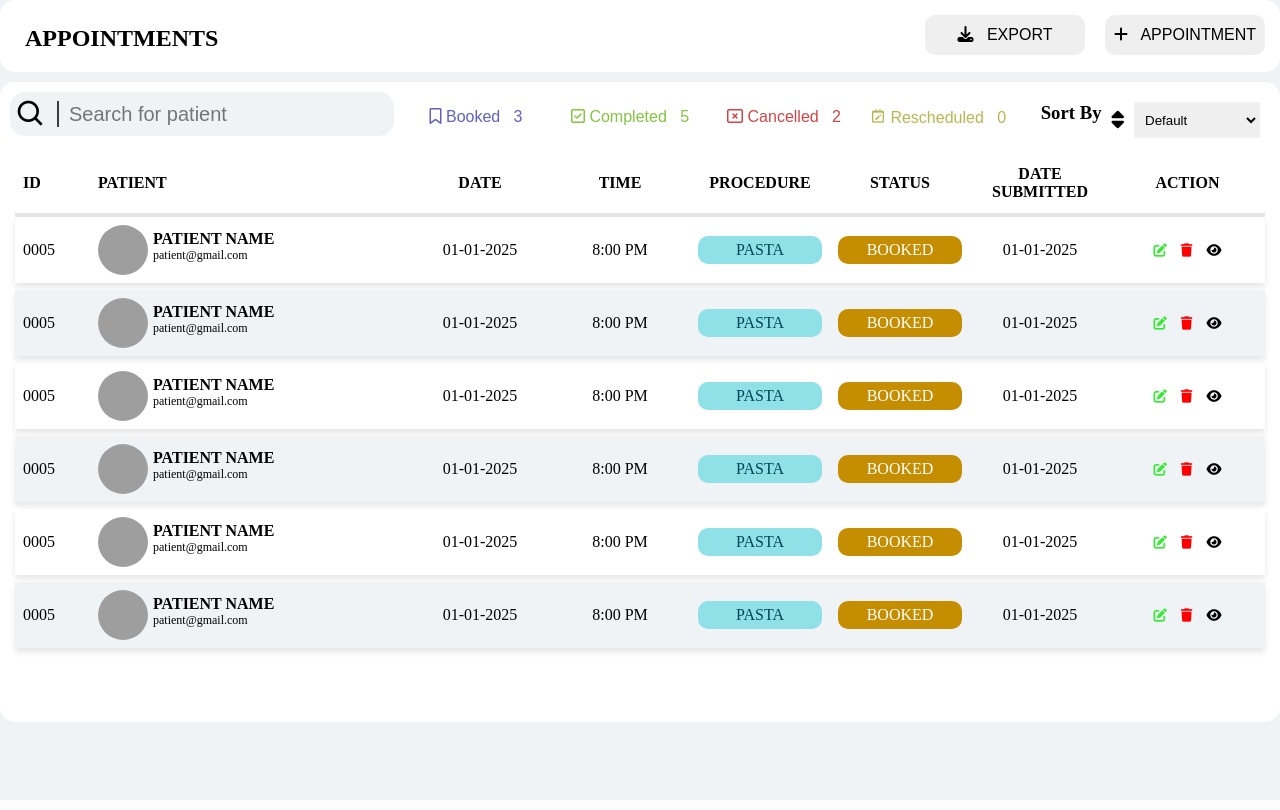
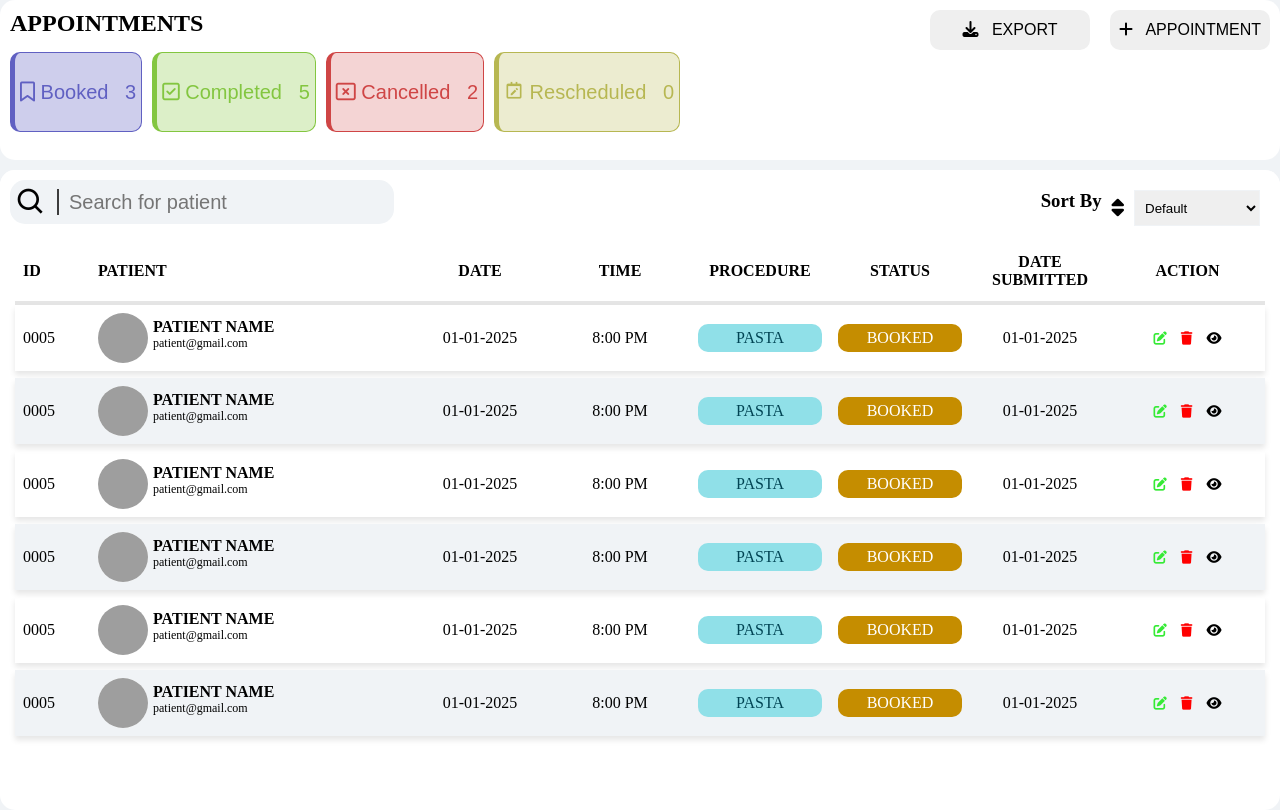
Before and after one commit to Feeder029/ANG, a PHP site: page /Appointment.html in a window 1280 px wide. Before the commit the page ends 651 px from the top, so only its background shows below. Run offline with PHP 8.4, Linux system fonts and the light colour scheme; grey boxes are pictures that could not be loaded.

Commit message:
admin btn

```diff
--- a/Dashboard/Appointment/Appointment.css
+++ b/Dashboard/Appointment/Appointment.css
@@ -15,17 +15,16 @@ body{
 .nav-bar{
     background-color:#ffffff;
 
-    height: 9vh;
+    height: 20vh;
     width: 100%;
     display: flex;
     flex-direction: row;
-    padding: 15px;
+    padding: 10px;
     border-radius: 15px;
 }
 
 .nav-left{
     display: flex;
-    padding: 10px;
     position: relative;
     flex-direction: column;
 }
@@ -271,49 +270,61 @@ tr:nth-child(even) {
     display:inline-flex;
     justify-content: left;
     gap: 10px;
-
 }
 
 .status-container button{
-    padding: 2px;
-    width: 18vh;
-    height: 5vh;
+    padding: 5px;
+    width: fit-content;
+    height: 10vh;
     border-radius: 10px;
-    border: none;
+    border: 0.5px solid;
     cursor: pointer;
-    font-size: 2vh;
-    background-color: #ffffff;
+    font-size: 20px;
+    text-align: left;
+    border-left: 5px solid ;
 }
 
+.status-container button:hover{
+    border-left: 5px solid;
+}
 #book-status{
     color:  rgb(96, 96, 194);
+    background-color:  #ceceec;
 }
+
 #book-status:hover{
     background-color: rgb(96, 96, 194);
     color: #ffffff;
+    border-left: 5px solid  rgb(96, 96, 194);
 }
 
 #complete-status{
     color: rgb(131, 198, 64);
+    background-color: #dcefc8;
 }
 #complete-status:hover{
     background-color:  rgb(131, 198, 64);
     color: #ffffff;
+    border-left: 5px solid   rgb(131, 198, 64);
 }
 
 #cancel-status{
     color:  rgb(207, 69, 69);
+    background-color:  #f4d4d4;
 }
 #cancel-status:hover{
     background-color: rgb(207, 69, 69);
     color: #ffffff;
+    border-left: 5px solid rgb(207, 69, 69);
 }
 
 #resched-status{
     color: rgb(183, 183, 82);
+    background-color:  #ececd0;
 }
 
 #resched-status:hover{
     background-color: rgb(183, 183, 82);
     color: #ffffff;
+    border-left: 5px solid rgb(183, 183, 82);
 }
--- a/Dashboard/Appointment/Appointment.html
+++ b/Dashboard/Appointment/Appointment.html
@@ -13,6 +13,12 @@
     <nav class="nav-bar">
         <div class="nav-left">
             <h1>APPOINTMENTS</h1>
+            <div class="status-container">
+                <button id="book-status"><i class="fa-regular fa-bookmark"></i>  Booked &nbsp; <span>3</span></button>
+                <button id="complete-status"><i class="fa-regular fa-square-check"></i>  Completed &nbsp;  <span>5</span></button>
+                <button id="cancel-status"><i class="fa-regular fa-rectangle-xmark"></i>  Cancelled &nbsp;  <span>2</span></button>
+                <button id="resched-status"><i class='bx bx-calendar-edit' ></i>  Rescheduled &nbsp;  <span>0</span></button>
+            </div>
         </div>
         <div class="nav-right">
             <Button><i class="fa-solid fa-download"></i> &nbsp; EXPORT</Button>
@@ -26,12 +32,6 @@
                 <i class='bx bx-search' id="search-icon"></i>
                 <p>|</p>
                 <input type="search" name="" id="search" placeholder="Search for patient">
-            </div>
-            <div class="status-container">
-                <button id="book-status"><i class="fa-regular fa-bookmark"></i>  Booked &nbsp; <span>3</span></button>
-                <button id="complete-status"><i class="fa-regular fa-square-check"></i>  Completed &nbsp;  <span>5</span></button>
-                <button id="cancel-status"><i class="fa-regular fa-rectangle-xmark"></i>  Cancelled &nbsp;  <span>2</span></button>
-                <button id="resched-status"><i class='bx bx-calendar-edit' ></i>  Rescheduled &nbsp;  <span>0</span></button>
             </div>
             <div class="sort-container">
                 <h3>Sort By</h3>
```
